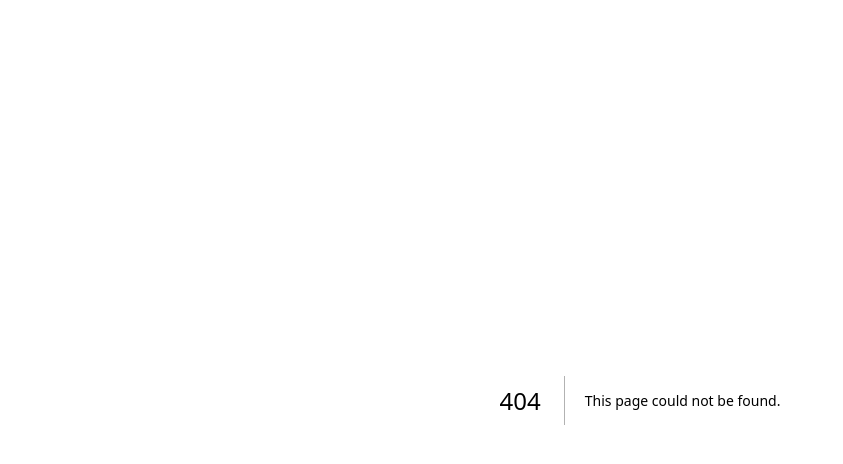
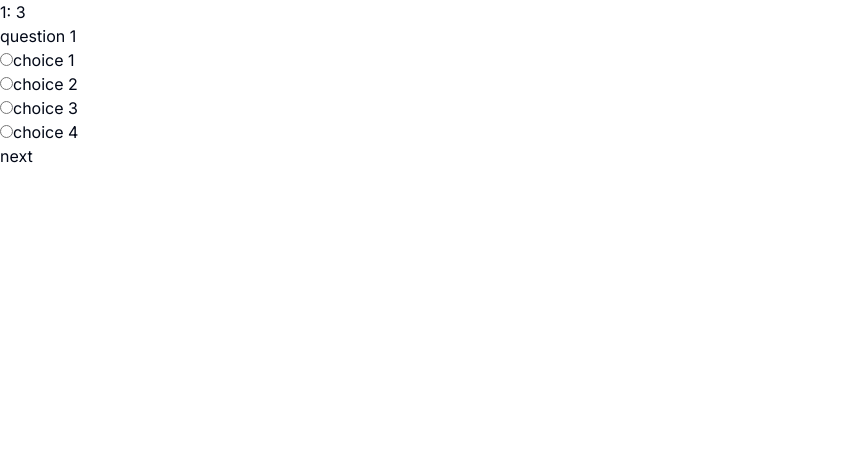
Before and after one commit to Sunthewhat/mental-exhibition-hackathon, a Next.js app: page /game in a window 1280 px wide. Before the commit this address had no page. Shown: the top 464 px of the page, without its empty margins (0-843 px from the left). Built offline with nearby package versions, Linux system fonts and the light colour scheme.

Commit message:
Add question form structure and mocked data

```diff
--- /dev/null
+++ b/app/game/page.tsx
@@ -0,0 +1,53 @@
+"use client";
+import Question from "@/components/Question";
+import questions from "@/constants/questions";
+import useMultiStepsForm from "@/hooks/useMultiStepsForm";
+import { useState } from "react";
+
+const GamePage = () => {
+  const [answers, setAnswers] = useState<number[]>([]);
+
+  const isAnswerSelected = (questionNumber: number, choice: number) => {
+    return answers[questionNumber] === choice;
+  };
+
+  const handleUpdateAnswer = (questionNumber: number, choice: number) => {
+    let changedAnswers = answers;
+    changedAnswers[questionNumber] = choice;
+    setAnswers([...changedAnswers]);
+  };
+
+  const { currentStepIndex, step, steps, back, next, isFirst, isLast } =
+    useMultiStepsForm(
+      questions.map((question, idx) => (
+        <Question
+          idx={idx}
+          key={`question-component-${idx}`}
+          question={question}
+          handleUpdateAnswer={handleUpdateAnswer}
+          isAnswerSelected={isAnswerSelected}
+        />
+      ))
+    );
+
+  return (
+    <form>
+      <div>
+        {currentStepIndex + 1}: {steps.length}
+      </div>
+      {step}
+      {!isFirst && (
+        <button type="button" onClick={back}>
+          back
+        </button>
+      )}
+      {!isLast && (
+        <button type="button" onClick={next}>
+          next
+        </button>
+      )}
+    </form>
+  );
+};
+
+export default GamePage;
--- /dev/null
+++ b/components/Question.tsx
@@ -0,0 +1,47 @@
+import { QuestionType } from "@/constants/questions";
+
+interface QuestionProp {
+  idx: number;
+  question: QuestionType;
+  handleUpdateAnswer: (questionNumber: number, choice: number) => void;
+  isAnswerSelected: (questionNumber: number, choice: number) => boolean;
+}
+
+const Question: React.FC<QuestionProp> = ({
+  idx,
+  question,
+  handleUpdateAnswer,
+  isAnswerSelected,
+}) => {
+  const { label, choices } = question;
+
+  const handleClickAnswer = (event: React.ChangeEvent<HTMLInputElement>) => {
+    handleUpdateAnswer(idx, Number(event.currentTarget.value));
+  };
+
+  return (
+    <>
+      <p>{label}</p>
+      {choices.map((choice, choiceIdx) => {
+        return (
+          <>
+            <input
+              type="radio"
+              id={`${label}-${choiceIdx}`}
+              name={label}
+              value={choiceIdx}
+              onChange={handleClickAnswer}
+              checked={isAnswerSelected(idx, choiceIdx)}
+            />
+            <label htmlFor={`${label}-${choiceIdx}`} key={choiceIdx}>
+              {choice}
+            </label>
+            <br />
+          </>
+        );
+      })}
+    </>
+  );
+};
+
+export default Question;
--- /dev/null
+++ b/constants/questions.ts
@@ -0,0 +1,21 @@
+export interface QuestionType {
+  label: string;
+  choices: string[];
+}
+
+const questions: QuestionType[] = [
+  {
+    label: "question 1",
+    choices: ["choice 1", "choice 2", "choice 3", "choice 4"],
+  },
+  {
+    label: "question 2",
+    choices: ["choice 1", "choice 2", "choice 3", "choice 4"],
+  },
+  {
+    label: "question 3",
+    choices: ["choice 1", "choice 2", "choice 3", "choice 4"],
+  },
+];
+
+export default questions;
--- /dev/null
+++ b/hooks/useMultiStepsForm.ts
@@ -0,0 +1,33 @@
+import { ReactElement, useState } from "react";
+
+const useMultiStepsForm = (steps: ReactElement[]) => {
+  const [currentStepIndex, setCurrentStepIndex] = useState(0);
+
+  const next = () => {
+    setCurrentStepIndex((i) => {
+      if (i >= steps.length - 1) return i;
+
+      return i + 1;
+    });
+  };
+
+  const back = () => {
+    setCurrentStepIndex((i) => {
+      if (i <= 0) return i;
+
+      return i - 1;
+    });
+  };
+
+  return {
+    currentStepIndex,
+    step: steps[currentStepIndex],
+    steps,
+    next,
+    back,
+    isFirst: currentStepIndex === 0,
+    isLast: currentStepIndex === steps.length - 1,
+  };
+};
+
+export default useMultiStepsForm;
```
